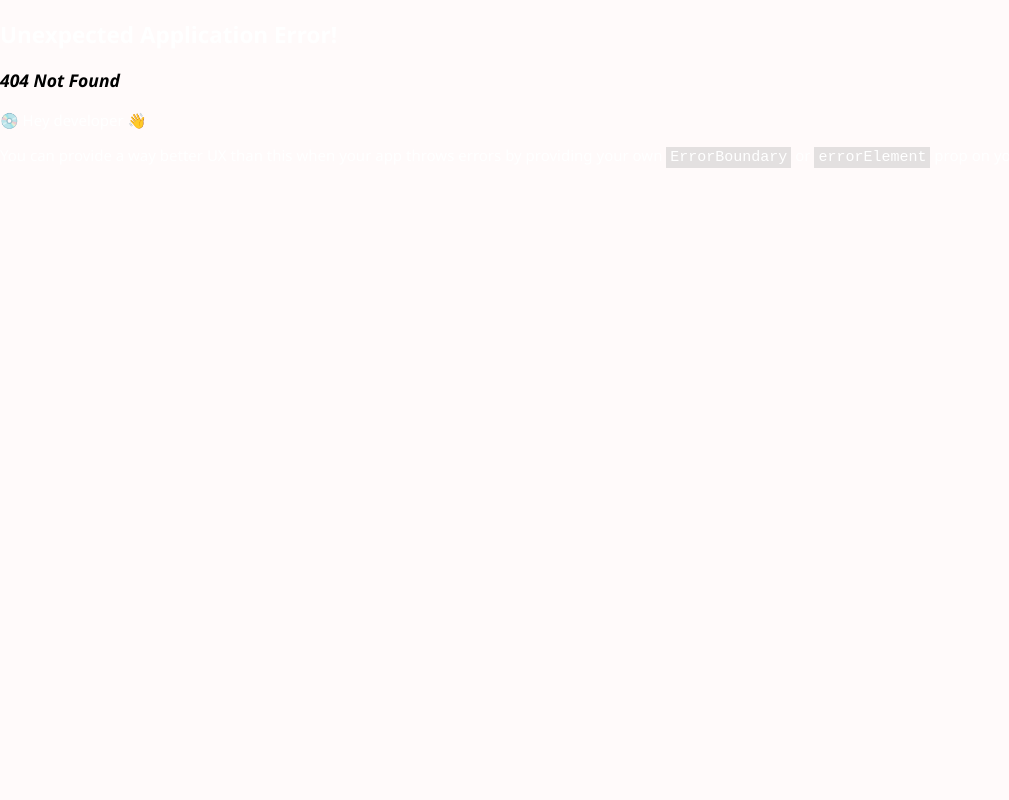
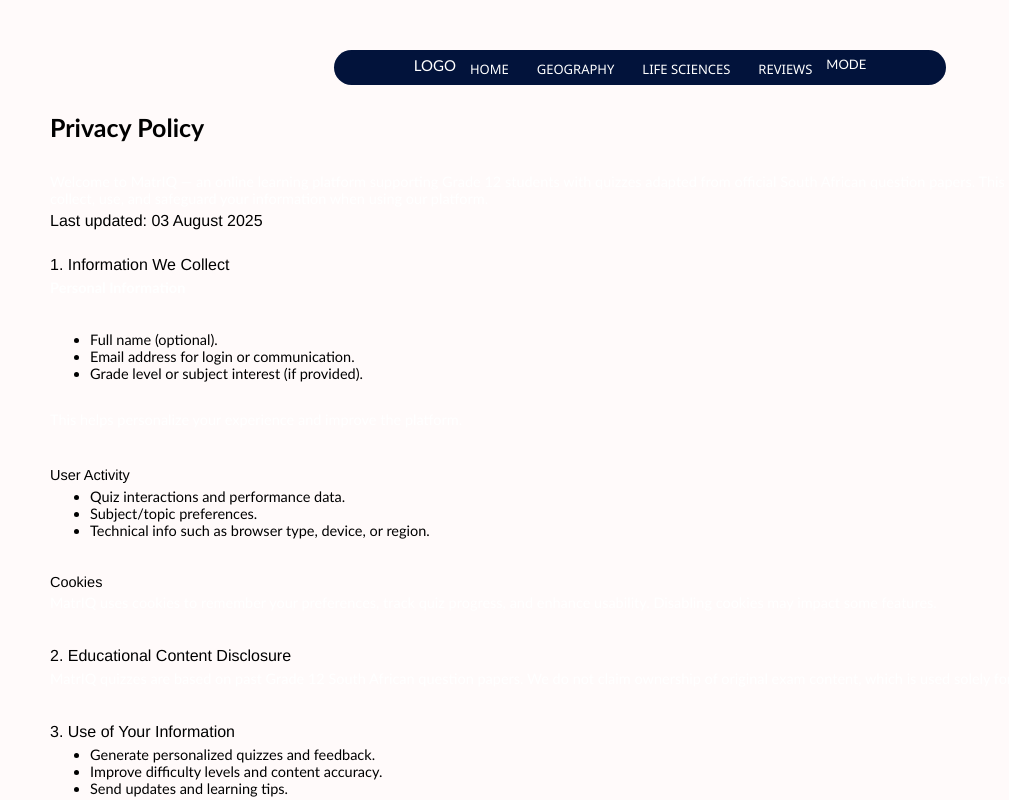
Before and after one commit to Mugwena14/MatrIQ, a React (Vite) app: page /Privacy in a window 1280 px wide. Before the commit this address had no page. Shown: the top 800 px of the page, without its empty margins (0-1009 px from the left). Built offline with nearby package versions, Linux system fonts and the light colour scheme.

Commit message:
Added Privacy Policy styling

```diff
--- a/src/App.jsx
+++ b/src/App.jsx
@@ -2,6 +2,7 @@ import React from 'react'
 import { Route, RouterProvider, createBrowserRouter, createRoutesFromElements } from 'react-router-dom'
 import MainLayout from './Layouts/MainLayout'
 import HomePage from './Pages/HomePage'
+import PrivacyPage from './Pages/PrivacyPage'
 
 
 const App = () => {
@@ -12,6 +13,8 @@ const App = () => {
       <Route path='/' element={<MainLayout/>}>
         <Route index element={<HomePage/>}/>
         <Route path='/home' element={<HomePage/>}/>
+        <Route path='/Privacy' element={<PrivacyPage/>}/>
+        {/* <Route path='/Terms' element={<TermsPage/>}/> */}
       </Route>
     )
   )
--- /dev/null
+++ b/src/Components/Privacy.module.css
@@ -0,0 +1,46 @@
+.privacy{
+    display: flex;
+    flex-direction: column;
+    padding: 50px;
+    margin-top: 10px;
+}
+
+h1{
+    font-family: 'Trebuchet MS', 'Lucida Sans Unicode', 'Lucida Grande', 'Lucida Sans', Arial, sans-serif;
+    font-size: 25px;
+}
+
+h3{
+    font-family: 'Franklin Gothic Medium', 'Arial Narrow', Arial, sans-serif;
+    font-weight: 300;
+    font-size: 16px;
+    margin-bottom: -10px;
+}
+
+p{
+    font-family: 'Trebuchet MS', 'Lucida Sans Unicode', 'Lucida Grande', 'Lucida Sans', Arial, sans-serif;
+    font-size: 14.5px;
+    margin-bottom: 20px;
+}
+
+li{
+    font-family: 'Trebuchet MS', 'Lucida Sans Unicode', 'Lucida Grande', 'Lucida Sans', Arial, sans-serif;
+    font-size: 14.5px;
+}
+
+h4{
+    font-family: 'Franklin Gothic Medium', 'Arial Narrow', Arial, sans-serif;
+    font-weight: 300;
+    font-size: 14.5px;
+    margin-bottom: -10px;
+}
+
+.questions{
+    margin-top: -10px;
+}
+
+.date{
+    position: relative;
+    top: -20px;
+    margin-top: 5px;
+}
--- /dev/null
+++ b/src/Pages/PrivacyPage.jsx
@@ -0,0 +1,9 @@
+import Privacy from '../Components/Privacy'
+
+const PrivacyPage = () => {
+    return (
+        <Privacy/>
+    )
+}
+
+export default PrivacyPage
```
